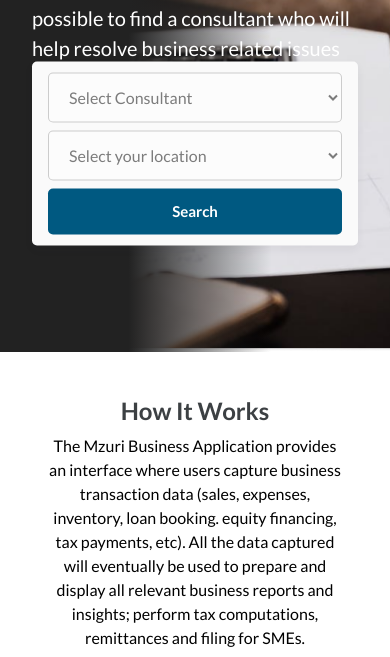
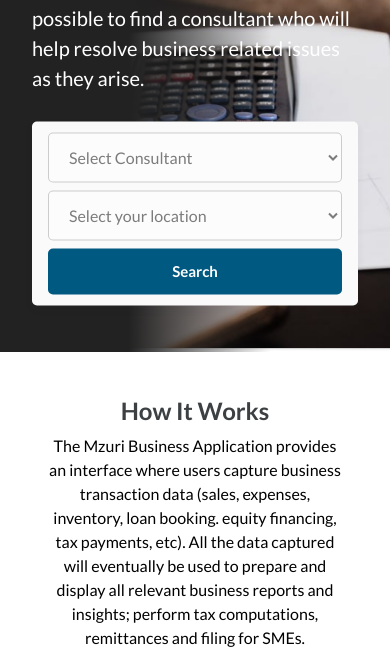
Before and after one commit to judeb21/mzuri, a plain HTML site: page find-a-consultant.html in a window 390 px wide. Shown: the part 187-844 px from the top of the page. Drawn offline with nearby package versions, Linux system fonts and the light colour scheme.

Commit message:
Responsive tweak

```diff
--- a/assets/scss/_layout.scss
+++ b/assets/scss/_layout.scss
@@ -19,10 +19,10 @@
         height: 665px;
         padding-top: 5%;
 
-        @include media(">=phone", "<=tablet") {
+        @include media(">=phone", "<tablet") {
             padding-top: 15%;
         }
-        @include media(">tablet", "<=992px") {
+        @include media(">=tablet", "<=992px") {
             padding-top: 4%;
             height: 450px;
         }
@@ -80,7 +80,7 @@
 
         @include media(">=phone", "<=tablet") {
             flex-direction: column;
-            transform: translate(0, -80px);
+            transform: translate(0, -20px);
         }
         @include media(">tablet", "<=992px") {
             flex-direction: column;
@@ -1351,11 +1351,11 @@
 }
 
 .m__text {
-    @include media(">=phone", "<=tablet") {
+    @include media(">=phone", "<tablet") {
         transform: translateY(-65%);
     }
-    @include media(">tablet", "<=992px") {
-        transform: translateY(-225%);
+    @include media(">=tablet", "<=992px") {
+        transform: translateY(-35%);
     }
 
     & .form__item {
@@ -1492,3 +1492,9 @@
 .about__text {
     transform: translateY(-120%);
 }
+
+.m-hero-search__form {
+    @include media(">=phone", "<=tablet") {
+        transform: translate(0, -135px);
+    }
+}
```
Also changed, not shown: consultant-search-page.html (+2 -2 lines), assets/scss/style.css, 1 other file.
